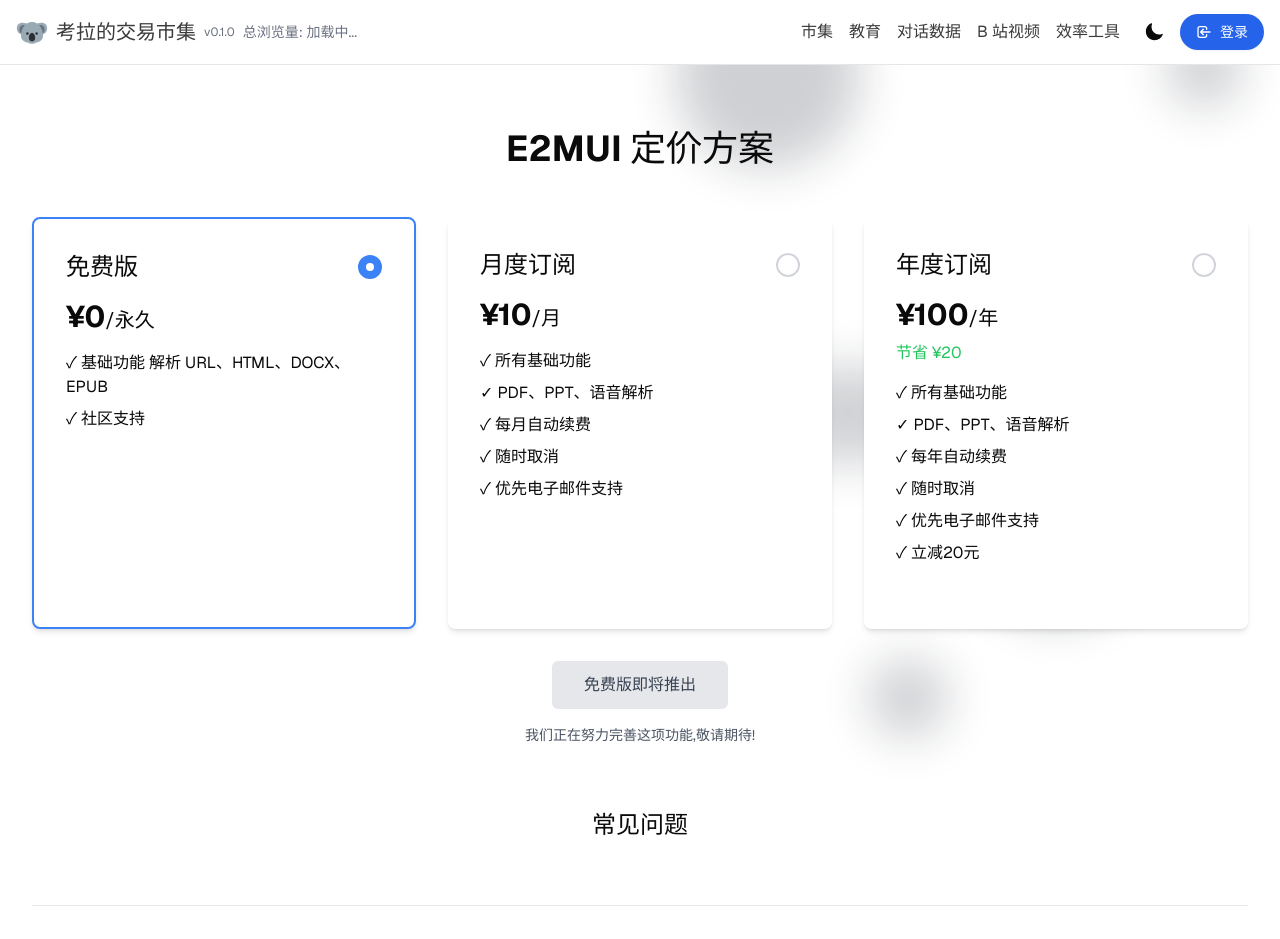
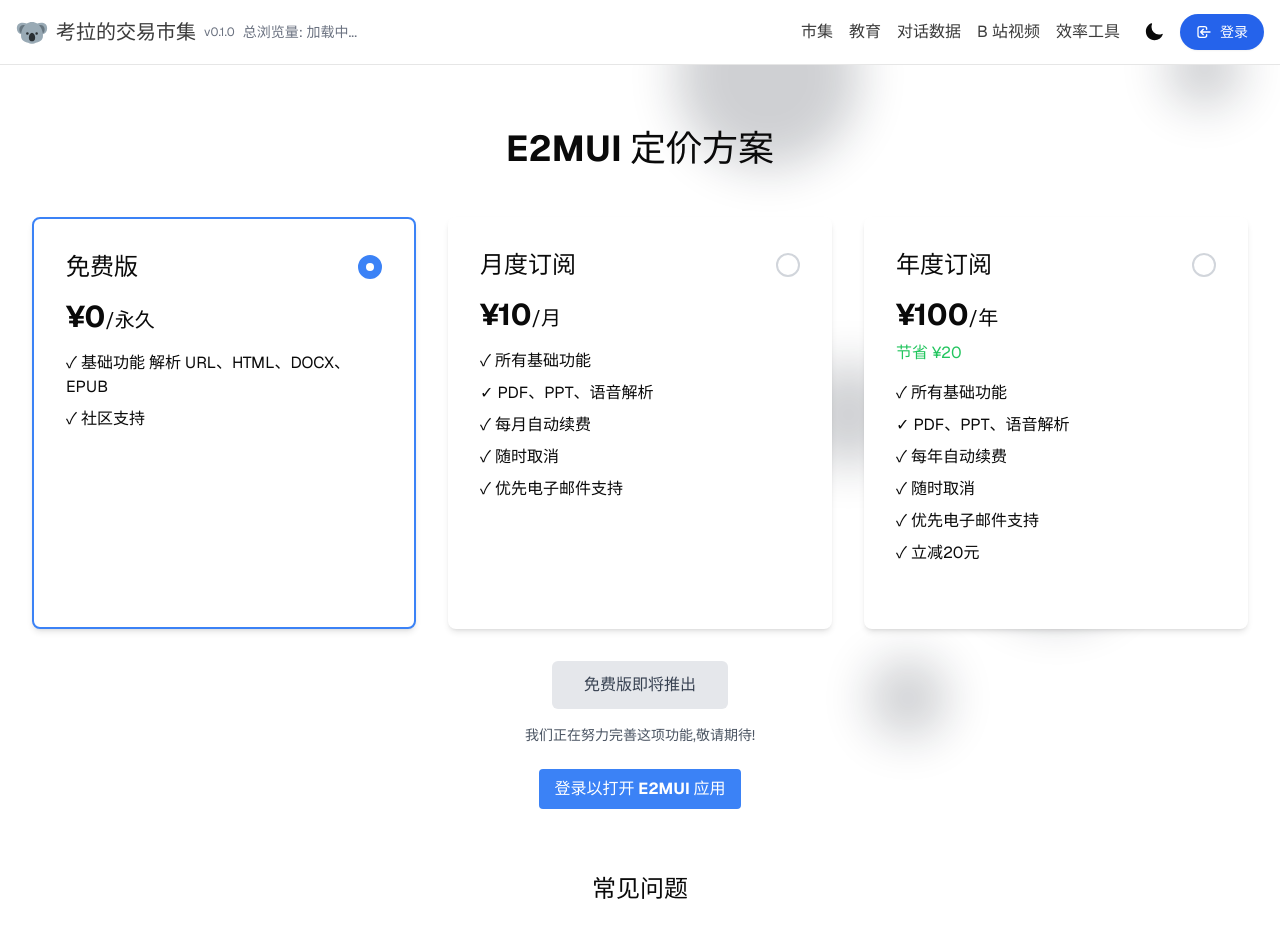
Before and after one commit to hfyydd/agent-app, a Next.js app: page /e2mui in a window 1280 px wide. Shown: the top 939 px of the page. Built offline with nearby package versions, Linux system fonts and the light colour scheme; no server answers; the database is empty.

Commit message:
添加打开 app 按钮

```diff
--- a/app/e2mui/page.tsx
+++ b/app/e2mui/page.tsx
@@ -1,13 +1,42 @@
 'use client'
 
-import React, { useState } from 'react';
+import React, { useState, useEffect } from 'react';
 import Link from 'next/link';
+import { useRouter } from 'next/navigation';
+import { useStore } from 'zustand';
+import { useUserStore } from '@/store/userStore';
+import { createClient } from '@/utils/supabase/client';
 
 const PricingPage: React.FC = () => {
   const [selectedPlan, setSelectedPlan] = useState<'free' | 'monthly' | 'yearly'>('free');
+  const router = useRouter();
+  const { user } = useStore(useUserStore, (state) => ({ user: state.user }));
+  const [userToken, setUserToken] = useState<string | null>(null);
+  const supabase = createClient();
+
+  useEffect(() => {
+    const getSession = async () => {
+      const { data: { session } } = await supabase.auth.getSession();
+      if (session) {
+        setUserToken(session.access_token);
+      }
+    };
+
+    getSession();
+  }, []);
 
   const handlePlanChange = (plan: 'free' | 'monthly' | 'yearly') => {
     setSelectedPlan(plan);
+  };
+
+  const openE2MUIApp = () => {
+    if (user && userToken) {
+      // 用户已登录，打开应用
+      window.location.href = `e2mui://open?token=${userToken}`;
+    } else {
+      // 用户未登录，跳转到登录页面
+      router.push('/login');
+    }
   };
 
   return (
@@ -77,11 +106,17 @@ const PricingPage: React.FC = () => {
 
       <div className="mt-8 text-center">
         <div className="inline-block bg-gray-200 text-gray-700 px-8 py-3 rounded-md">
-          {selectedPlan === 'free' ? '免费版即将推出' : `${selectedPlan === 'monthly' ? '月度' : '年度'}订阅即将开放`}
+          {selectedPlan === 'free' ? '免费版即将推出' : `${selectedPlan === 'monthly' ? '���度' : '年度'}订阅即将开放`}
         </div>
         <p className="mt-4 text-sm text-gray-600">
           我们正在努力完善这项功能,敬请期待!
         </p>
+        <button
+          onClick={openE2MUIApp}
+          className="mt-6 bg-blue-500 hover:bg-blue-600 text-white font-bold py-2 px-4 rounded"
+        >
+          {user ? '打开 E2MUI 应用' : '登录以打开 E2MUI 应用'}
+        </button>
       </div>
 
       <div className="mt-16">
```
